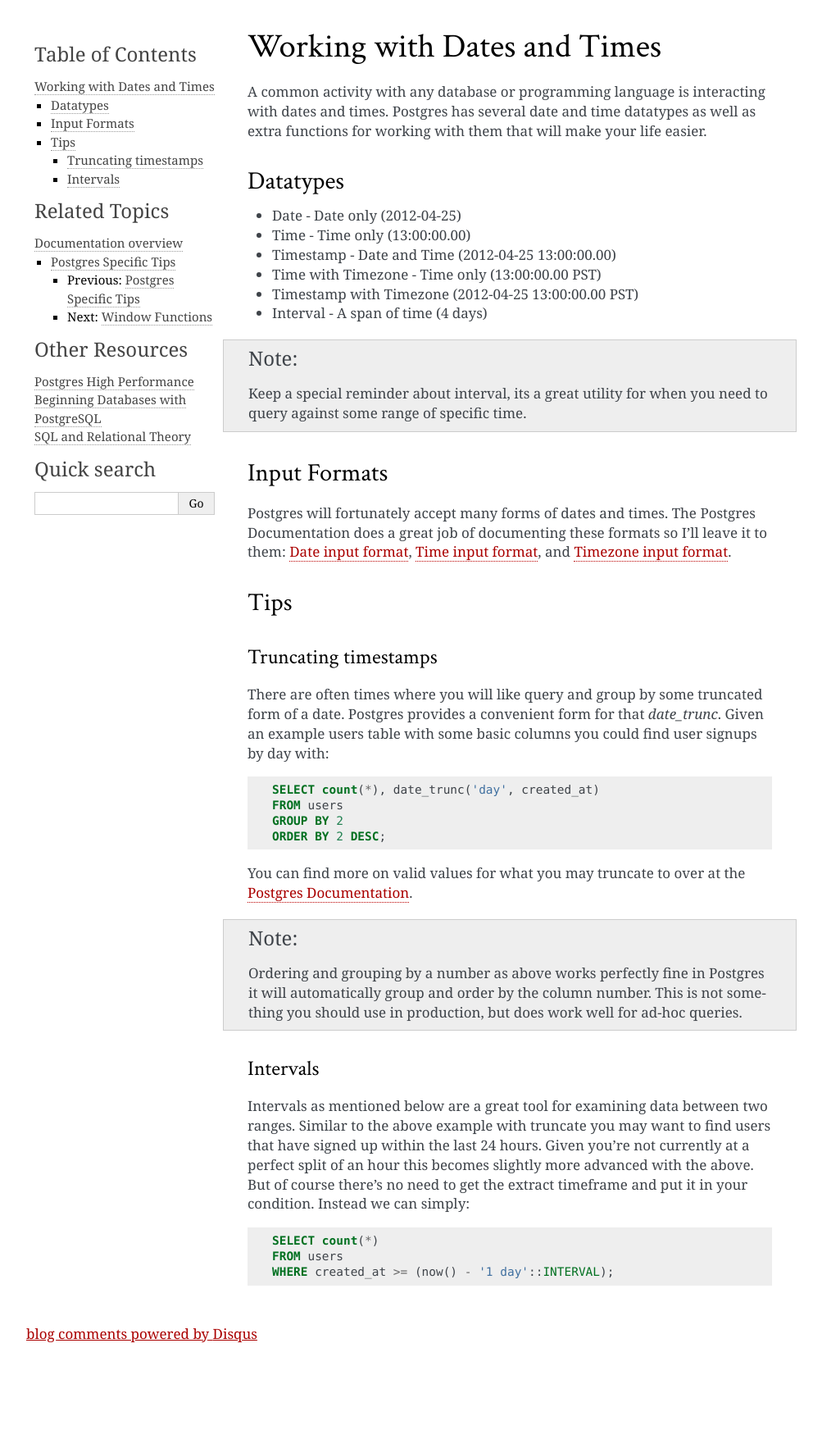
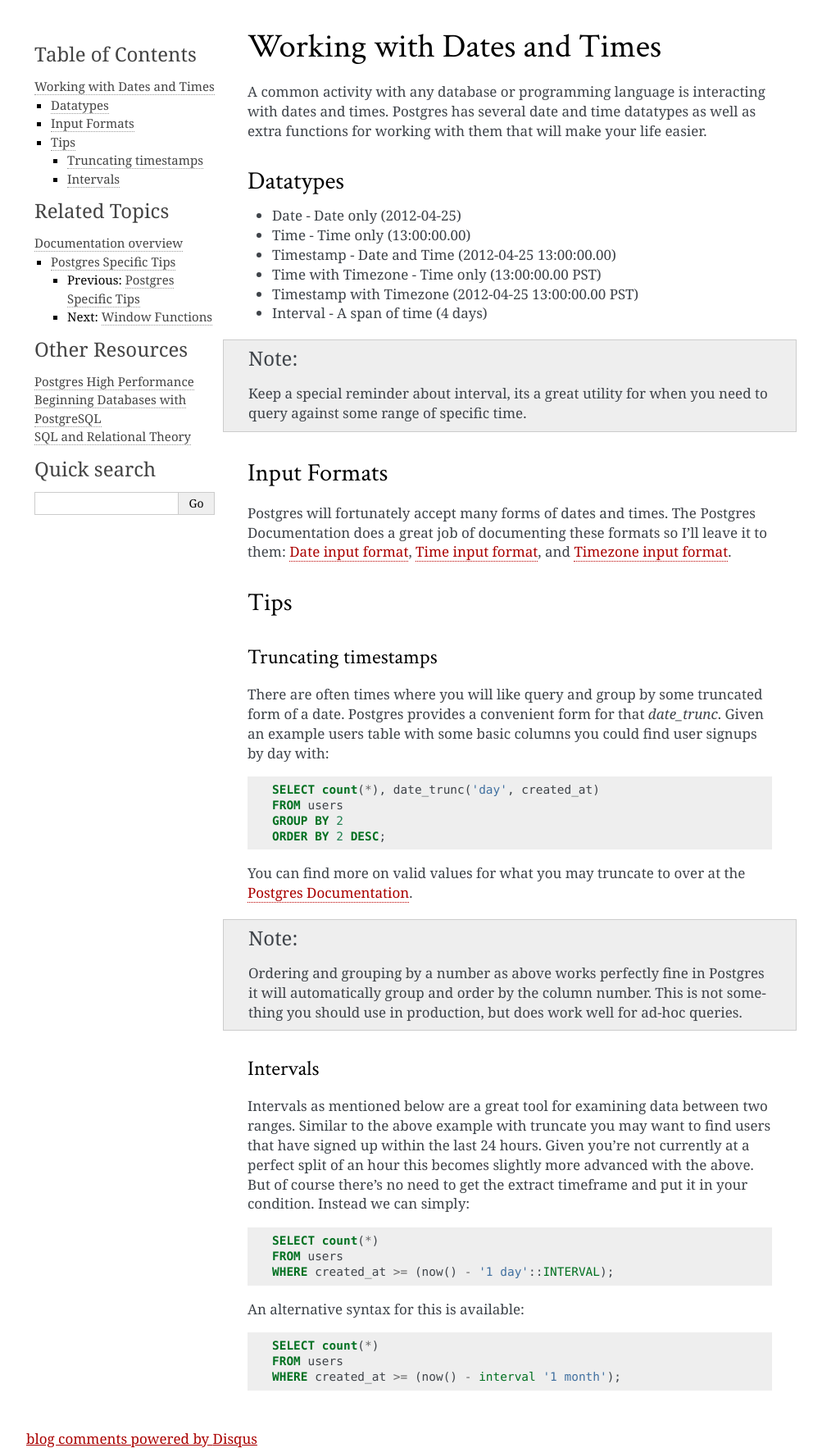
Before and after one commit to craigkerstiens/postgresguide.com, a Sphinx documentation site: the page built from source/tips/dates.rst, in a window 1280 px wide. Shown: the whole page at 82% size, without its empty margins (138-1141 px from the left). Built offline with Sphinx 7.4.7, drawn with Linux system fonts in a browser that asks for light colours; comment, search, counter and statistics services are not loaded; before the commit the page ends 1638 px from its top, so only the background shows below that.

Commit message:
Add alternative date interval format

```diff
--- a/source/tips/dates.rst
+++ b/source/tips/dates.rst
@@ -68,3 +68,11 @@ condition. Instead we can simply:
    SELECT count(*)
    FROM users
    WHERE created_at >= (now() - '1 day'::INTERVAL);
+
+An alternative syntax for this is available:
+
+.. code-block:: sql
+
+   SELECT count(*)
+   FROM users
+   WHERE created_at >= (now() - interval '1 month');
```
